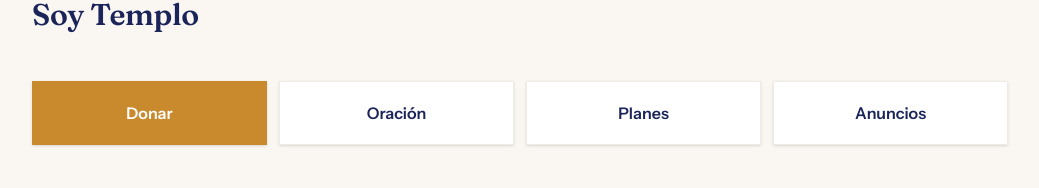
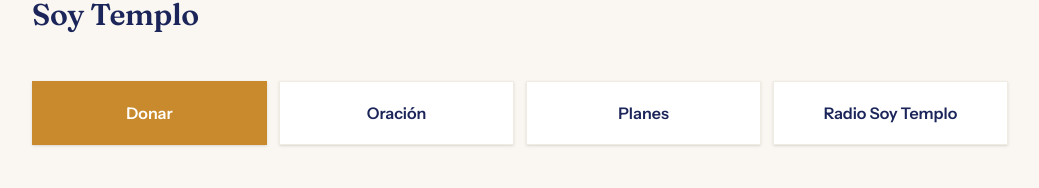
Before and after one commit to joelcastaneda777-coder/Soy-Templo, a Next.js app: page / in a window 1280 px wide. Shown: the part 112-300 px from the top of the page, without its empty margins (120-1159 px from the left). Built offline with nearby package versions, Linux system fonts and the light colour scheme; no server answers; the database is empty.

Commit message:
Agregar radio en línea e importador de devocionales por Markdown (src/app/page.tsx)

```diff
--- a/src/app/page.tsx
+++ b/src/app/page.tsx
@@ -110,7 +110,7 @@ export default async function HomePage() {
         <QuickLink href="/donar" label={t.nav.donate} accent />
         <QuickLink href="/oracion" label={t.nav.prayer} />
         <QuickLink href="/planes" label={t.nav.plans} />
-        <QuickLink href="/anuncios" label={t.nav.announcements} />
+        <QuickLink href="/radio" label={t.radio.title} />
       </section>
     </div>
   );
```
